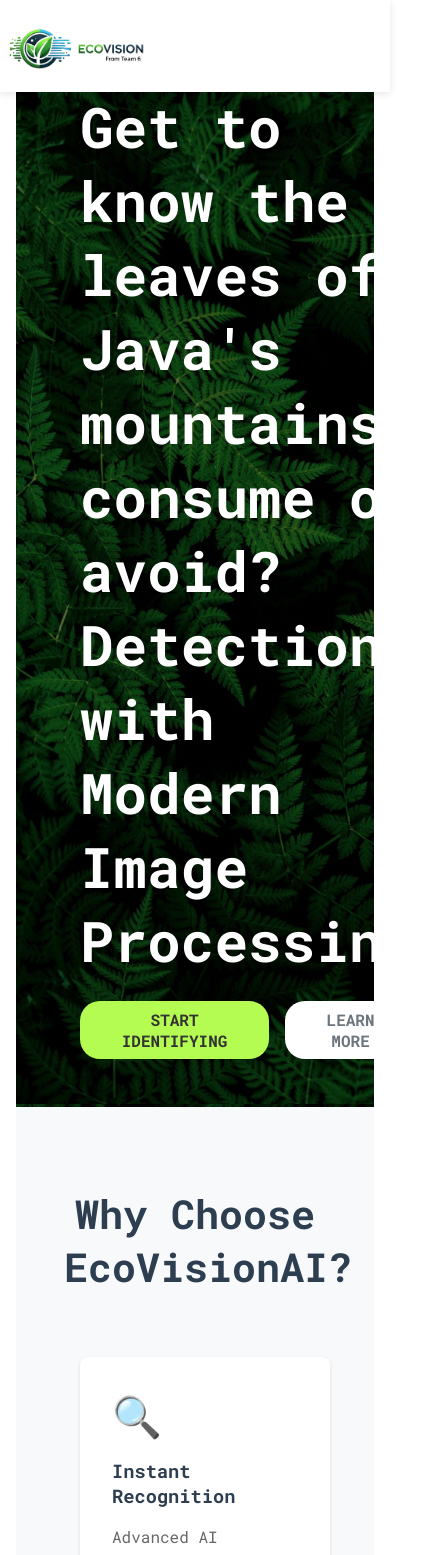
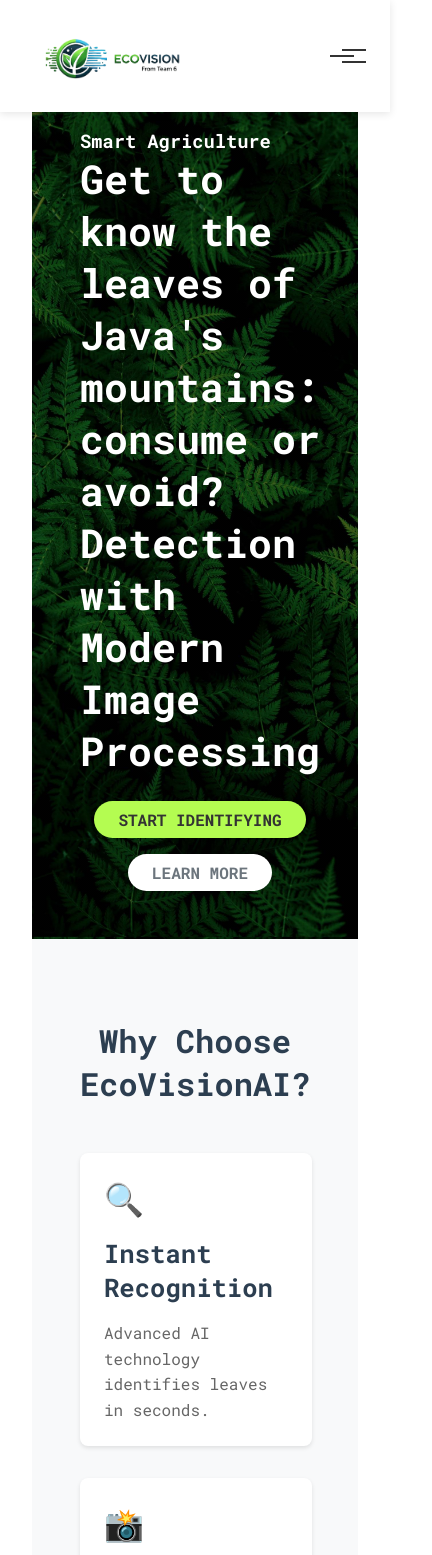
Before and after one commit to RoyPandhe/leaf_react, a React (Create React App) app: page / in a window 390 px wide. Shown: the top 1555 px of the page, 432 px wide, since content can reach past the window. Built offline with nearby package versions, Linux system fonts and the light colour scheme.

Commit message:
fix responsive

```diff
--- a/src/App.css
+++ b/src/App.css
@@ -127,3 +127,11 @@
     grid-template-columns: 1fr;
   }
 }
+.main-content {
+  flex: 1;
+  padding: 2rem;
+  max-width: 1200px;
+  margin: 0 auto;
+  width: 100%;
+  padding-top: 80px; /* Pastikan ini sama dengan tinggi header */
+}
--- a/src/components/Home/Features.css
+++ b/src/components/Home/Features.css
@@ -27,7 +27,7 @@
   background-color: white;
   padding: 2rem;
   border-radius: 8px;
-    box-shadow: 0 2px 4px rgba(0,0,0,0.1);
+  box-shadow: 0 2px 4px rgba(0, 0, 0, 0.1);
   transition: transform 0.3s ease;
 }
 
@@ -49,3 +49,31 @@
   color: #666;
   line-height: 1.6;
 }
+
+/* Menambahkan media query untuk responsivitas di perangkat mobile */
+@media (max-width: 768px) {
+  .features h2 {
+    font-size: 2rem; /* Ukuran font judul lebih kecil pada perangkat mobile */
+  }
+
+  .features-grid {
+    grid-template-columns: 1fr; /* Menyusun fitur menjadi satu kolom pada layar kecil */
+    padding: 0;
+  }
+
+  .feature-card {
+    padding: 1.5rem; /* Mengurangi padding pada perangkat mobile */
+  }
+
+  .feature-icon {
+    font-size: 2rem; /* Menyesuaikan ukuran ikon di perangkat mobile */
+  }
+
+  .feature-card h3 {
+    font-size: 1.6rem; /* Ukuran judul sedikit lebih kecil di perangkat mobile */
+  }
+
+  .feature-card p {
+    font-size: 1rem; /* Ukuran teks sedikit lebih kecil di perangkat mobile */
+  }
+}
--- a/src/components/Home/Hero.css
+++ b/src/components/Home/Hero.css
@@ -7,22 +7,24 @@
               url('../../images/new-bg.jpg') center/cover;
   color: white;
   padding: 2rem;
+  background-size: cover;
 }
 
 .hero-content {
   max-width: 800px;
   z-index: 1;
-  padding-left: 2rem; /* Memberi jarak dari kiri */
+  padding-left: 2rem;
 }
 
 .hero-text {
-  text-align: left; /* Agar teks diatur ke kiri */
+  text-align: left;
 }
 
 .hero h1 {
-  font-size: 3.5rem;
+  font-size: 3rem;  /* Menurunkan ukuran font agar lebih responsif */
   margin-bottom: 1.5rem;
   font-weight: 700;
+  line-height: 1.3;
 }
 
 .hero p {
@@ -34,56 +36,82 @@
 .hero-buttons {
   display: flex;
   gap: 1rem;
-  justify-content: flex-start; /* Tombol akan berada di kiri */
+  justify-content: flex-start;
   color: white;
 }
 
 .hero-image {
-  display: none; /* Sembunyikan gambar pada versi ini */
+  display: none; /* Gambar tidak ditampilkan di perangkat kecil */
 }
 
-/* Jika ingin menampilkan gambar di perangkat lebar, bisa menggunakan media query */
 @media (min-width: 768px) {
   .hero-image {
-      display: block;
+      display: block;  /* Tampilkan gambar pada perangkat lebih lebar */
   }
 
   .hero-content {
-      max-width: 50%; /* Setengah dari lebar layar untuk teks */
+      max-width: 50%;  /* Konten lebih kecil di layar lebar */
   }
 
-  .hero-text {
-      text-align: left;
+  .hero h1 {
+      font-size: 3.5rem; /* Ukuran font lebih besar untuk layar besar */
+  }
+
+  .hero p {
+      font-size: 1.5rem; /* Menyesuaikan ukuran teks dengan layar */
   }
 }
+
+/* Media Query untuk ukuran layar lebih kecil (untuk perangkat mobile) */
+@media (max-width: 480px) {
+  .hero h1 {
+    font-size: 2.5rem;  /* Ukuran font yang lebih kecil untuk layar kecil */
+  }
+
+  .hero p {
+    font-size: 1rem;
+  }
+
+  .hero-buttons {
+    flex-direction: column;  /* Tombol menjadi kolom pada layar kecil */
+    gap: 1rem;
+    align-items: center;
+  }
+
+  .hero-content {
+    padding-left: 1rem;  /* Padding lebih kecil pada layar kecil */
+    max-width: 100%;
+  }
+}
+
 .hero-buttons .btn {
-  padding: 0.5rem 1.5rem; /* Slimmer ukuran */
+  padding: 0.5rem 1.5rem;
   text-decoration: none;
   text-align: center;
   text-transform: uppercase;
   font-weight: bold;
-  border: none; /* Menghapus border */
-  border-radius: 20px; /* Membuat tombol sedikit melengkung */
+  border: none;
+  border-radius: 20px;
   transition: all 0.3s ease-in-out;
   cursor: pointer;
 }
 
 .hero-buttons .btn-primary {
-  background-color: #b4fc51; /* Warna hijau cerah seperti stabilo */
-  color: #333; /* Warna teks hitam untuk kontras */
+  background-color: #b4fc51;
+  color: #333;
 }
 
 .hero-buttons .btn-primary:hover {
-  background-color: #99e647; /* Warna hijau yang sedikit lebih gelap saat hover */
-  color: white; /* Warna teks putih saat hover */
+  background-color: #99e647;
+  color: white;
 }
 
 .hero-buttons .btn-secondary {
-  background-color: white; /* Latar putih untuk tombol Learn More */
-  color: #6c757d; /* Warna teks abu-abu */
+  background-color: white;
+  color: #6c757d;
 }
 
 .hero-buttons .btn-secondary:hover {
-  background-color: #f0f0f0; /* Warna abu-abu muda saat hover */
-  color: #333; /* Warna teks menjadi hitam saat hover */
+  background-color: #f0f0f0;
+  color: #333;
 }
--- a/src/components/Layout/Header.css
+++ b/src/components/Layout/Header.css
@@ -1,3 +1,11 @@
+:root {
+  --background-white: #ffffff;
+  --primary-green: #4CAF50;
+  --text-dark: #333333;
+  --spacing-unit: 8px;
+}
+
+/* Header Styling */
 .header {
   background: var(--background-white);
   box-shadow: 0 2px 8px rgba(0, 0, 0, 0.1);
@@ -6,30 +14,23 @@
   left: 0;
   right: 0;
   z-index: 1000;
+  padding: 10px 20px;
 }
 
 .header-content {
   display: flex;
   justify-content: space-between;
   align-items: center;
-    padding: calc(var(--spacing-unit) * 2) 0;
 }
 
 .logo {
-    text-decoration: none;
   display: flex;
   align-items: center;
-    gap: var(--spacing-unit);
 }
 
-  .logo-text {
-    font-size: 1.5rem;
-    font-weight: 700;
-    color: var(--text-dark);
-  }
-
-  .logo-text .highlight {
-    color: var(--primary-green);
+.logo-image {
+  height: 60px;
+  width: auto;
 }
 
 .nav-menu {
@@ -60,17 +61,9 @@
   background: var(--primary-green);
 }
 
+/* Hamburger Menu */
 .mobile-menu-btn {
   display: none;
-  }
-
-  @media (max-width: 768px) {
-    .mobile-menu-btn {
-      display: block;
-      background: none;
-      border: none;
-      cursor: pointer;
-      padding: var(--spacing-unit);
 }
 
 .hamburger {
@@ -114,6 +107,15 @@
   bottom: 0;
 }
 
+/* Responsive Menu */
+@media (max-width: 768px) {
+  .mobile-menu-btn {
+    display: block;
+    background: none;
+    border: none;
+    cursor: pointer;
+  }
+
   .nav-menu {
     position: absolute;
     top: 100%;
@@ -133,9 +135,9 @@
     opacity: 1;
     visibility: visible;
   }
+
+  .nav-link {
+    text-align: center;
+    padding: calc(var(--spacing-unit) * 2);
   }
-  .logo-image {
-    height: 60px;
-    width: auto;
-    margin-right: 10px;
 }
--- a/src/components/Layout/Header.jsx
+++ b/src/components/Layout/Header.jsx
@@ -1,35 +1,48 @@
-import React from 'react';
+import React, { useState } from 'react';
 import { Link, useLocation } from 'react-router-dom';
 import './Header.css'; // CSS untuk header
 import logo from './ECO-1.png'; // Mengimpor file PNG dari folder yang sama
 
 const Header = () => {
+  const [menuOpen, setMenuOpen] = useState(false); // State untuk menu hamburger
   const location = useLocation();
+
+  const toggleMenu = () => setMenuOpen(!menuOpen);
 
   return (
     <header className="header">
       <div className="container header-content">
         <Link to="/" className="logo">
           <img src={logo} alt="Logo" className="logo-image" />
-
         </Link>
 
-        <nav className="nav-menu">
+        <button
+          className={`mobile-menu-btn ${menuOpen ? 'open' : ''}`}
+          onClick={toggleMenu}
+          aria-label="Toggle navigation menu"
+        >
+          <div className={`hamburger ${menuOpen ? 'open' : ''}`} />
+        </button>
+
+        <nav className={`nav-menu ${menuOpen ? 'open' : ''}`}>
           <Link
             to="/"
             className={`nav-link ${location.pathname === '/' ? 'active' : ''}`}
+            onClick={() => setMenuOpen(false)} // Close menu on link click
           >
             Home
           </Link>
           <Link
             to="/scan"
             className={`nav-link ${location.pathname === '/scan' ? 'active' : ''}`}
+            onClick={() => setMenuOpen(false)}
           >
             Identify Plant
           </Link>
           <Link
             to="/history"
             className={`nav-link ${location.pathname === '/history' ? 'active' : ''}`}
+            onClick={() => setMenuOpen(false)}
           >
             History
           </Link>
--- a/src/pages/HistoryPage.css
+++ b/src/pages/HistoryPage.css
@@ -1,4 +1,3 @@
-/* HistoryPage.css */
 :root {
   --primary-green: #4CAF50;
   --light-green: #E8F5E9;
@@ -18,6 +17,7 @@
   background-color: var(--white);
   border-radius: 12px;
   box-shadow: var(--shadow);
+  transition: all 0.3s ease;
 }
 
 .history-header {
@@ -209,21 +209,9 @@
     grid-template-columns: 1fr;
     gap: 1rem;
   }
-  }
 
-  /* Loading state */
-  .loading-skeleton {
-    background: linear-gradient(90deg, #f0f0f0 25%, #e0e0e0 50%, #f0f0f0 75%);
-    background-size: 200% 100%;
-    animation: loading 1.5s infinite;
-    border-radius: 8px;
-  }
-
-  @keyframes loading {
-    0% {
-      background-position: 200% 0;
-    }
-    100% {
-      background-position: -200% 0;
+  .history-card {
+    margin: 0 auto;
+    width: 100%;
   }
 }
--- a/src/pages/HistoryPage.jsx
+++ b/src/pages/HistoryPage.jsx
@@ -1,4 +1,4 @@
-import React, { useState } from 'react';
+import React, { useState, useMemo } from 'react';
 import './HistoryPage.css';
 
 const HistoryPage = () => {
@@ -12,7 +12,7 @@ const HistoryPage = () => {
       scientificName: "Monstera deliciosa",
       family: "Araceae",
       date: "2024-01-15",
-      imageUrl: "https://example.com/plant1.jpg" // Replace with actual image URL
+      imageUrl: "https://example.com/plant1.jpg"
     },
     {
       id: 2,
@@ -20,10 +20,16 @@ const HistoryPage = () => {
       scientificName: "Dracaena trifasciata",
       family: "Asparagaceae",
       date: "2024-01-14",
-      imageUrl: "https://example.com/plant2.jpg" // Replace with actual image URL
+      imageUrl: "https://example.com/plant2.jpg"
     },
     // Add more mock items as needed
   ];
+
+  const filteredHistory = useMemo(() => {
+    return mockHistory.filter(item =>
+      item.plantName.toLowerCase().includes(searchQuery.toLowerCase())
+    );
+  }, [searchQuery]);
 
   const formatDate = (dateString) => {
     return new Date(dateString).toLocaleDateString('en-US', {
@@ -52,17 +58,16 @@ const HistoryPage = () => {
         </div>
       </div>
 
-      {mockHistory.length > 0 ? (
+      {filteredHistory.length > 0 ? (
         <div className="history-grid">
-          {mockHistory.map((item) => (
+          {filteredHistory.map((item) => (
             <div key={item.id} className="history-card">
               <div className="card-image">
-                {/* Replace with your default plant image if imageUrl is not available */}
                 <img
                   src={item.imageUrl || '/default-plant-image.jpg'}
                   alt={item.plantName}
                   onError={(e) => {
-                    e.target.src = '/default-plant-image.jpg'; // Replace with your default image path
+                    e.target.src = '/default-plant-image.jpg'; // Use a fallback image
                   }}
                 />
               </div>
@@ -85,7 +90,7 @@ const HistoryPage = () => {
         </div>
       )}
 
-      {mockHistory.length > 0 && (
+      {filteredHistory.length > 0 && (
         <div className="pagination">
           <button className="page-button">Previous</button>
           <button className="page-button active">1</button>
--- a/src/pages/ScanPage.css
+++ b/src/pages/ScanPage.css
@@ -1,4 +1,3 @@
-/* ScanPage.css */
 :root {
   --primary-green: #4CAF50;
   --light-green: #E8F5E9;
@@ -136,12 +135,42 @@
   .tab-button {
       padding: 0.6rem 1rem;
   }
+
+  .results-container {
+      padding: 1rem;
+  }
+}
+
+@media (max-width: 480px) {
+  .scan-tabs {
+      flex-direction: column;
+      gap: 0.5rem;
+  }
+
+  .image-preview {
+      max-width: 100%;
+      height: auto; /* Maintain aspect ratio */
+  }
+
+  .results-container {
+      padding: 1rem;
+      max-width: 90%;
+  }
+
+  .scan-button {
+      font-size: 1rem;
+      padding: 0.8rem 1.5rem;
+  }
 }
 
 /* Loading animation */
 @keyframes spin {
-    0% { transform: rotate(0deg); }
-    100% { transform: rotate(360deg); }
+  0% {
+      transform: rotate(0deg);
+  }
+  100% {
+      transform: rotate(360deg);
+  }
 }
 
 .loading-spinner {
```
Also changed, not shown: 1 other file (tests, documents, lock files or other folders). Lines whose indentation alone changed are shown as unchanged.
